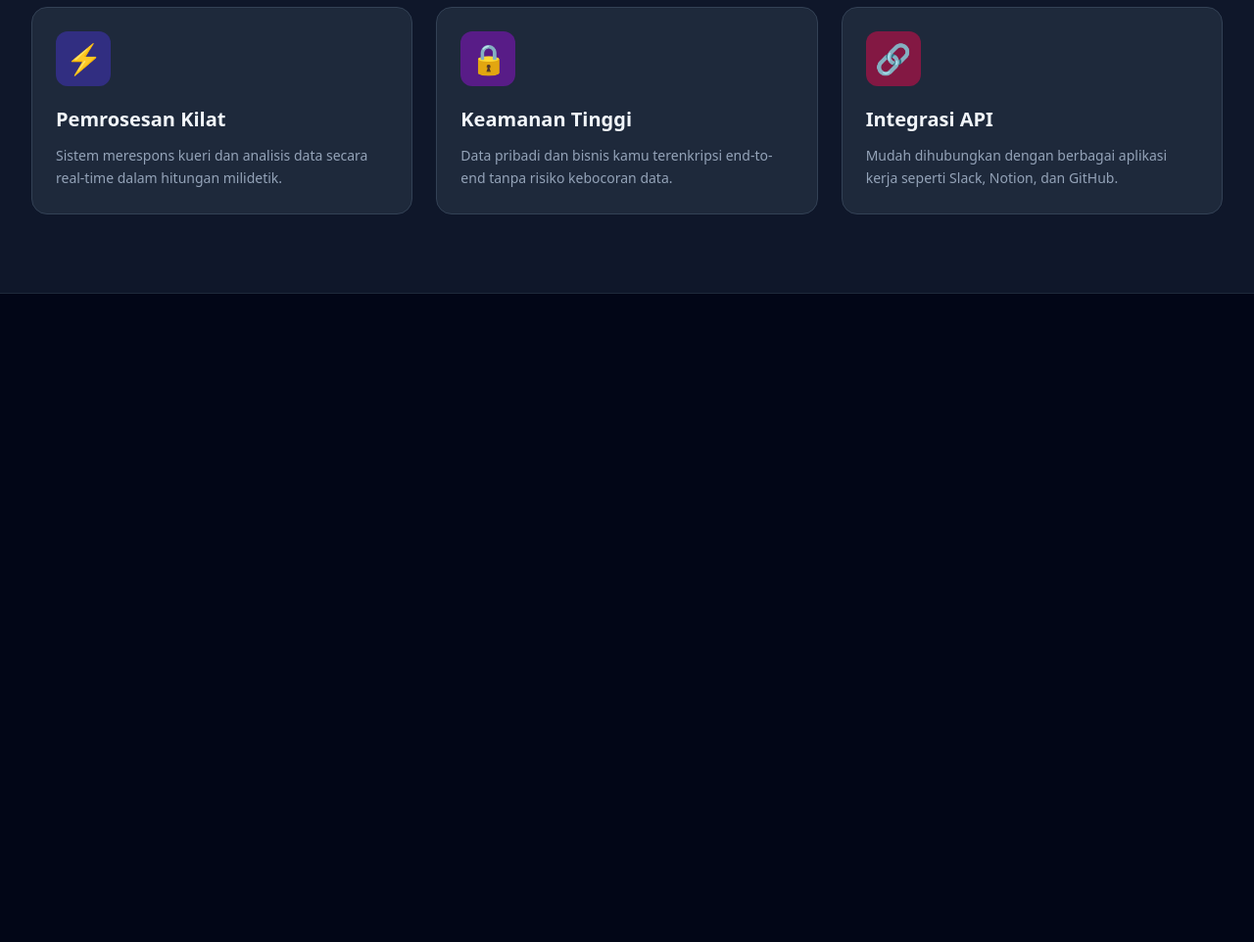
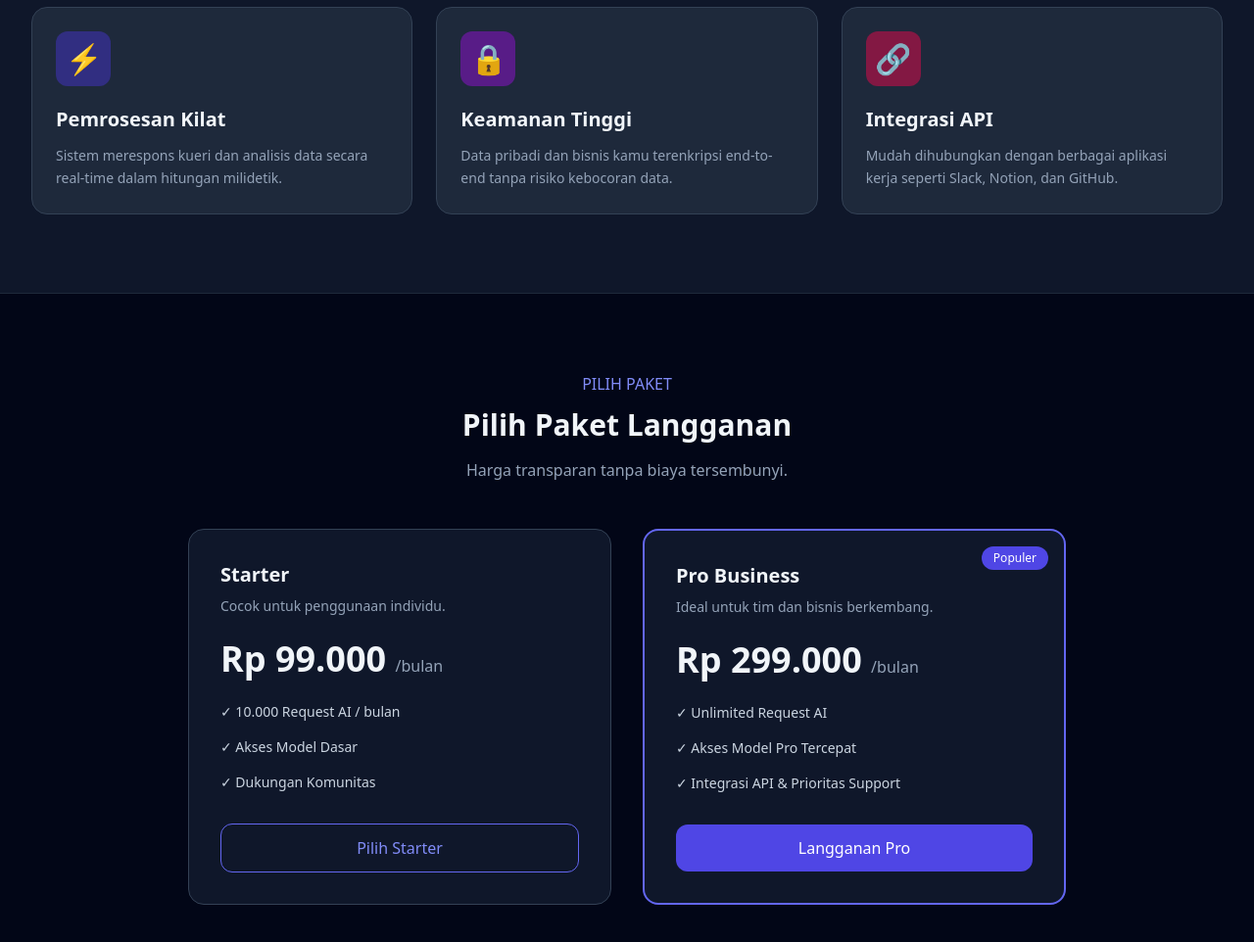
Before and after one commit to harits2501/Tugas-3.5-Harits-Muhdy-Khair-, a plain HTML site: page Index.html in a window 1280 px wide. Shown: the part 901-1863 px from the top of the page at 98% size. Before the commit the page ends 1201 px from the top, so only its background shows below. Drawn offline with nearby package versions, Linux system fonts and the light colour scheme.

Commit message:
Menambahkan pricing section
Added a pricing section with starter and pro packages.

```diff
--- a/Index.html
+++ b/Index.html
@@ -333,6 +333,113 @@
         </div>
     </section>
 
+    <!-- 4. PRICING SECTION -->
+    <section id="pricing" class="py-20 max-w-7xl mx-auto px-4 sm:px-6 lg:px-8">
+
+        <!-- Judul -->
+        <div class="text-center mb-12">
+
+            <p class="text-indigo-400 font-medium mb-3">
+                PILIH PAKET
+            </p>
+
+            <h2 class="text-3xl font-bold mb-4">
+                Pilih Paket Langganan
+            </h2>
+
+            <p class="text-slate-400">
+                Harga transparan tanpa biaya tersembunyi.
+            </p>
+
+        </div>
+
+
+        <!-- Grid Pricing -->
+        <div class="grid grid-cols-1 md:grid-cols-2 gap-8 max-w-4xl mx-auto">
+
+
+            <!-- Paket Starter -->
+            <div class="bg-slate-900 border border-slate-700 p-8 rounded-2xl">
+
+                <h3 class="text-xl font-bold mb-2">
+                    Starter
+                </h3>
+
+                <p class="text-slate-400 text-sm">
+                    Cocok untuk penggunaan individu.
+                </p>
+
+                <div class="my-6">
+
+                    <span class="text-4xl font-bold">
+                        Rp 99.000
+                    </span>
+
+                    <span class="text-slate-400">
+                        /bulan
+                    </span>
+
+                </div>
+
+                <ul class="space-y-4 text-sm text-slate-300 mb-8">
+                    <li>✓ 10.000 Request AI / bulan</li>
+                    <li>✓ Akses Model Dasar</li>
+                    <li>✓ Dukungan Komunitas</li>
+                </ul>
+
+                <a href="#"
+                    class="block text-center border border-indigo-500 text-indigo-400 hover:bg-indigo-900 py-3 rounded-xl">
+                    Pilih Starter
+                </a>
+
+            </div>
+
+
+            <!-- Paket Pro -->
+            <div class="bg-slate-900 border-2 border-indigo-500 p-8 rounded-2xl relative">
+
+                <span class="absolute top-4 right-4 bg-indigo-600 text-white text-xs px-3 py-1 rounded-full">
+                    Populer
+                </span>
+
+                <h3 class="text-xl font-bold mb-2">
+                    Pro Business
+                </h3>
+
+                <p class="text-slate-400 text-sm">
+                    Ideal untuk tim dan bisnis berkembang.
+                </p>
+
+                <div class="my-6">
+
+                    <span class="text-4xl font-bold">
+                        Rp 299.000
+                    </span>
+
+                    <span class="text-slate-400">
+                        /bulan
+                    </span>
+
+                </div>
+
+                <ul class="space-y-4 text-sm text-slate-300 mb-8">
+                    <li>✓ Unlimited Request AI</li>
+                    <li>✓ Akses Model Pro Tercepat</li>
+                    <li>✓ Integrasi API & Prioritas Support</li>
+                </ul>
+
+                <a href="#"
+                    class="block text-center bg-indigo-600 hover:bg-indigo-700 text-white py-3 rounded-xl">
+                    Langganan Pro
+                </a>
+
+            </div>
+
+        </div>
+    </section>
+
+
+
 
 </body>
 </html>
```
